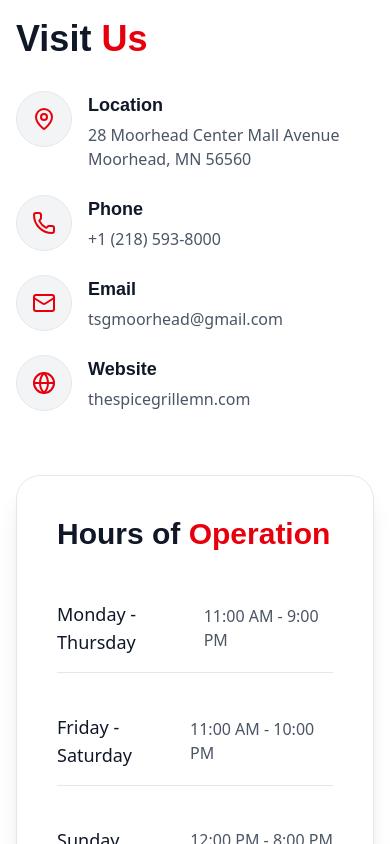
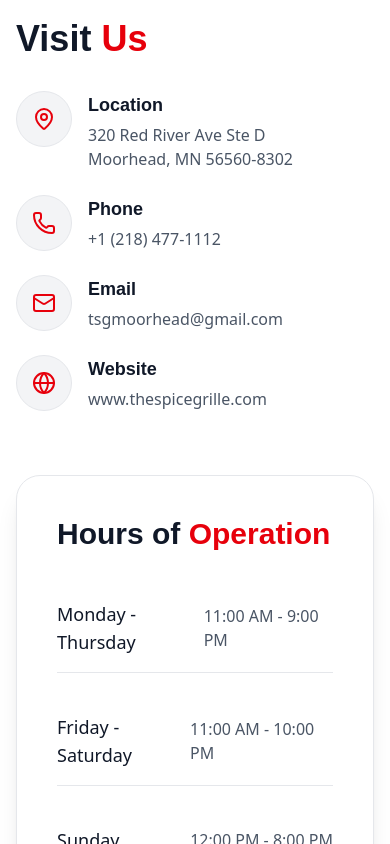
Before and after one commit to kingtenison/Spice-Grill, a Next.js app: page / in a window 390 px wide. Shown: the part 8380-9224 px from the top of the page. Built offline with nearby package versions, Linux system fonts and the light colour scheme; no server answers; a web font is replaced by a local one.

Commit message:
update address to 320 Red River Ave Ste D, phone to (218) 477-1112, domain to thespicegrille.com

```diff
--- a/src/app/blog/layout.tsx
+++ b/src/app/blog/layout.tsx
@@ -7,7 +7,7 @@
   openGraph: {
     title: "Blog & Stories - The Spice Grille | Afro-Caribbean Cuisine",
     description: "Explore stories, recipes, and news from The Spice Grille kitchen in Moorhead, MN.",
-    url: "https://thespicegrillemn.com/blog",
+    url: "https://www.thespicegrille.com/blog",
   },
   twitter: {
     title: "Blog & Stories - The Spice Grille",
--- a/src/app/contact/page.tsx
+++ b/src/app/contact/page.tsx
@@ -11,21 +11,21 @@
             <Phone className="w-6 h-6 text-red-600" />
             <div>
               <p className="font-semibold text-gray-900">Phone</p>
-              <p className="text-gray-600">(123) 456-7890</p>
+              <p className="text-gray-600">(218) 477-1112</p>
             </div>
           </div>
           <div className="flex items-center gap-4">
             <Mail className="w-6 h-6 text-red-600" />
             <div>
               <p className="font-semibold text-gray-900">Email</p>
-              <p className="text-gray-600">info@thespicegrillemn.com</p>
+              <p className="text-gray-600">tsgmoorhead@gmail.com</p>
             </div>
           </div>
           <div className="flex items-center gap-4">
             <MapPin className="w-6 h-6 text-red-600" />
             <div>
               <p className="font-semibold text-gray-900">Location</p>
-              <p className="text-gray-600">28 Moorhead Center Mall Avenue, Moorhead, MN</p>
+              <p className="text-gray-600">320 Red River Ave Ste D, Moorhead, MN 56560-8302</p>
             </div>
           </div>
           <div className="pt-4">
--- a/src/app/layout.tsx
+++ b/src/app/layout.tsx
@@ -5,11 +5,11 @@
 import { RouteAwareNav } from "@/components/layout/RouteAwareNav";
 import { DefaultSeoSchema } from "@/components/seo/JsonLd";
 
-const siteUrl = "https://thespicegrillemn.com";
+const siteUrl = "https://www.thespicegrille.com";
 const siteName = "The Spice Grille";
 const defaultTitle = "The Spice Grille - Afro-Caribbean Cuisine | Moorhead, MN";
 const defaultDescription =
-  "The Spice Grille brings a redefined mix of Afro-Caribbean cuisine to the Fargo-Moorhead area. Wood-fired grill, bold flavors, outdoor seating. 28 Moorhead Center Mall Avenue, Moorhead, MN.";
+  "The Spice Grille brings a redefined mix of Afro-Caribbean cuisine to the Fargo-Moorhead area. Wood-fired grill, bold flavors, outdoor seating. 320 Red River Ave Ste D, Moorhead, MN.";
 const ogImage = `${siteUrl}/Spice_Logo.jpg`;
 
 export const metadata: Metadata = {
--- a/src/app/loyalty/layout.tsx
+++ b/src/app/loyalty/layout.tsx
@@ -6,7 +6,7 @@
   openGraph: {
     title: "Loyalty Rewards - The Spice Grille | Afro-Caribbean Cuisine",
     description: "Earn points on every order and unlock exclusive rewards at The Spice Grille in Moorhead, MN.",
-    url: "https://thespicegrillemn.com/loyalty",
+    url: "https://www.thespicegrille.com/loyalty",
   },
   twitter: {
     title: "Loyalty Rewards - The Spice Grille",
--- a/src/app/menu/layout.tsx
+++ b/src/app/menu/layout.tsx
@@ -8,7 +8,7 @@
     title: "Menu - The Spice Grille | Afro-Caribbean Cuisine Moorhead, MN",
     description:
       "Browse our full menu of Afro-Caribbean dishes. Jollof rice, waakye, banku, grilled tilapia, egusi soup, and more.",
-    url: "https://thespicegrillemn.com/menu",
+    url: "https://www.thespicegrille.com/menu",
   },
   twitter: {
     title: "Menu - The Spice Grille | Afro-Caribbean Cuisine",
--- a/src/app/page.tsx
+++ b/src/app/page.tsx
@@ -1461,11 +1461,11 @@
               </Link>
 
               <Link
-                href="tel:+12185938000"
+                href="tel:+12184771112"
                 className="inline-flex items-center gap-3 px-10 py-5 text-lg font-semibold rounded-full border-2 border-gray-300 text-gray-900 hover:border-red-600 hover:text-red-600 transition-all duration-300"
               >
                 <Phone className="w-5 h-5" />
-                <span>Call Us: (218) 593-8000</span>
+                <span>Call Us: (218) 477-1112</span>
               </Link>
             </div>
           </motion.div>
@@ -1504,8 +1504,8 @@
                   <div>
                     <h4 className="font-bold text-lg mb-1 text-gray-900">Location</h4>
                     <p className="text-gray-600">
-                      28 Moorhead Center Mall Avenue<br />
-                      Moorhead, MN 56560
+                      320 Red River Ave Ste D<br />
+                      Moorhead, MN 56560-8302
                     </p>
                   </div>
                 </div>
@@ -1517,7 +1517,7 @@
                   <div>
                     <h4 className="font-bold text-lg mb-1 text-gray-900">Phone</h4>
                     <p className="text-gray-600">
-                      +1 (218) 593-8000
+                      +1 (218) 477-1112
                     </p>
                   </div>
                 </div>
@@ -1541,7 +1541,7 @@
                   <div>
                     <h4 className="font-bold text-lg mb-1 text-gray-900">Website</h4>
                     <p className="text-gray-600">
-                      thespicegrillemn.com
+                      www.thespicegrille.com
                     </p>
                   </div>
                 </div>
@@ -1663,11 +1663,11 @@
               <ul className="space-y-3 text-sm text-stone-400">
                 <li className="flex items-start gap-2.5">
                   <MapPin className="w-4 h-4 text-orange-500 mt-0.5 flex-shrink-0" />
-                  <span>28 Moorhead Center Mall Avenue<br />Moorhead, MN 56560</span>
+                  <span>320 Red River Ave Ste D<br />Moorhead, MN 56560-8302</span>
                 </li>
                 <li className="flex items-center gap-2.5">
                   <Phone className="w-4 h-4 text-orange-500 flex-shrink-0" />
-                  <a href="tel:+12185938000" className="hover:text-orange-500 transition-colors">+1 (218) 593-8000</a>
+                  <a href="tel:+12184771112" className="hover:text-orange-500 transition-colors">+1 (218) 477-1112</a>
                 </li>
                 <li className="flex items-center gap-2.5">
                   <Mail className="w-4 h-4 text-orange-500 flex-shrink-0" />
--- a/src/app/robots.ts
+++ b/src/app/robots.ts
@@ -1,7 +1,7 @@
 import type { MetadataRoute } from "next";
 
 export default function robots(): MetadataRoute.Robots {
-  const baseUrl = "https://thespicegrillemn.com";
+  const baseUrl = "https://www.thespicegrille.com";
   return {
     rules: [
       {
--- a/src/app/sitemap.ts
+++ b/src/app/sitemap.ts
@@ -1,6 +1,6 @@
 import type { MetadataRoute } from "next";
 
-const baseUrl = "https://thespicegrillemn.com";
+const baseUrl = "https://www.thespicegrille.com";
 
 export default async function sitemap(): Promise<MetadataRoute.Sitemap> {
   const staticRoutes = [
--- a/src/components/seo/JsonLd.tsx
+++ b/src/components/seo/JsonLd.tsx
@@ -17,22 +17,22 @@
         alternateName: "Spice Grille Afro-Caribbean Cuisine",
         description:
           "The Spice Grille brings a redefined mix of Afro-Caribbean cuisine to the Fargo-Moorhead area. Wood-fired grill, bold flavors, outdoor seating.",
-        url: "https://thespicegrillemn.com",
-        telephone: "+12185938000",
+        url: "https://www.thespicegrille.com",
+        telephone: "+12184771112",
         email: "tsgmoorhead@gmail.com",
-        logo: "https://thespicegrillemn.com/Spice_Logo.jpg",
-        image: "https://thespicegrillemn.com/Fried Yam and Fish.jpg",
+        logo: "https://www.thespicegrille.com/Spice_Logo.jpg",
+        image: "https://www.thespicegrille.com/Fried Yam and Fish.jpg",
         servesCuisine: ["Afro-Caribbean", "West African", "Ghanaian", "Caribbean"],
         priceRange: "$$",
         currencyAccepted: "USD",
         acceptsReservations: true,
-        hasMenu: "https://thespicegrillemn.com/menu",
+        hasMenu: "https://www.thespicegrille.com/menu",
         address: {
           "@type": "PostalAddress",
-          streetAddress: "28 Moorhead Center Mall Avenue",
+          streetAddress: "320 Red River Ave Ste D",
           addressLocality: "Moorhead",
           addressRegion: "MN",
-          postalCode: "56560",
+          postalCode: "56560-8302",
           addressCountry: "US",
         },
         geo: {
@@ -49,7 +49,7 @@
           "https://www.tiktok.com/@tsgmoorhead",
           "https://www.facebook.com/share/1ETFUY425F/",
           "https://www.instagram.com/thespicegrillemn",
-          "https://wa.me/12185938000",
+          "https://wa.me/12184771112",
         ],
         aggregateRating: {
           "@type": "AggregateRating",
@@ -69,12 +69,12 @@
         "@context": "https://schema.org",
         "@type": "WebSite",
         name: "The Spice Grille",
-        url: "https://thespicegrillemn.com",
+        url: "https://www.thespicegrille.com",
         potentialAction: {
           "@type": "SearchAction",
           target: {
             "@type": "EntryPoint",
-            urlTemplate: "https://thespicegrillemn.com/menu?search={search_term_string}",
+            urlTemplate: "https://www.thespicegrille.com/menu?search={search_term_string}",
           },
           "query-input": "required name=search_term_string",
         },
@@ -108,7 +108,7 @@
         "@type": "Menu",
         name: "The Spice Grille Menu",
         description: "Afro-Caribbean cuisine menu featuring West African and Caribbean dishes.",
-        url: "https://thespicegrillemn.com/menu",
+        url: "https://www.thespicegrille.com/menu",
         hasMenuItem: [
           { "@type": "MenuItem", name: "Fried Yam & Fish", description: "Golden, crispy yam slices with seasoned fried fish.", offers: { "@type": "Offer", price: "14.00", priceCurrency: "USD" } },
           { "@type": "MenuItem", name: "Pounded Yam & Egusi Soup", description: "Smooth pounded yam with rich melon seed egusi soup.", offers: { "@type": "Offer", price: "16.00", priceCurrency: "USD" } },
@@ -146,7 +146,7 @@
             name: "Where is The Spice Grille located?",
             acceptedAnswer: {
               "@type": "Answer",
-              text: "The Spice Grille is located at 28 Moorhead Center Mall Avenue, Moorhead, MN 56560, serving the Fargo-Moorhead area.",
+              text: "The Spice Grille is located at 320 Red River Ave Ste D, Moorhead, MN 56560-8302, serving the Fargo-Moorhead area.",
             },
           },
           {
@@ -178,7 +178,7 @@
             name: "Can I make a reservation at The Spice Grille?",
             acceptedAnswer: {
               "@type": "Answer",
-              text: "Yes, reservations are accepted. You can book a table through our website or by calling (218) 593-8000.",
+              text: "Yes, reservations are accepted. You can book a table through our website or by calling (218) 477-1112.",
             },
           },
         ],
@@ -196,7 +196,7 @@
         itemReviewed: {
           "@type": "Restaurant",
           name: "The Spice Grille",
-          image: "https://thespicegrillemn.com/Spice_Logo.jpg",
+          image: "https://www.thespicegrille.com/Spice_Logo.jpg",
         },
         reviewRating: {
           "@type": "Rating",
```
